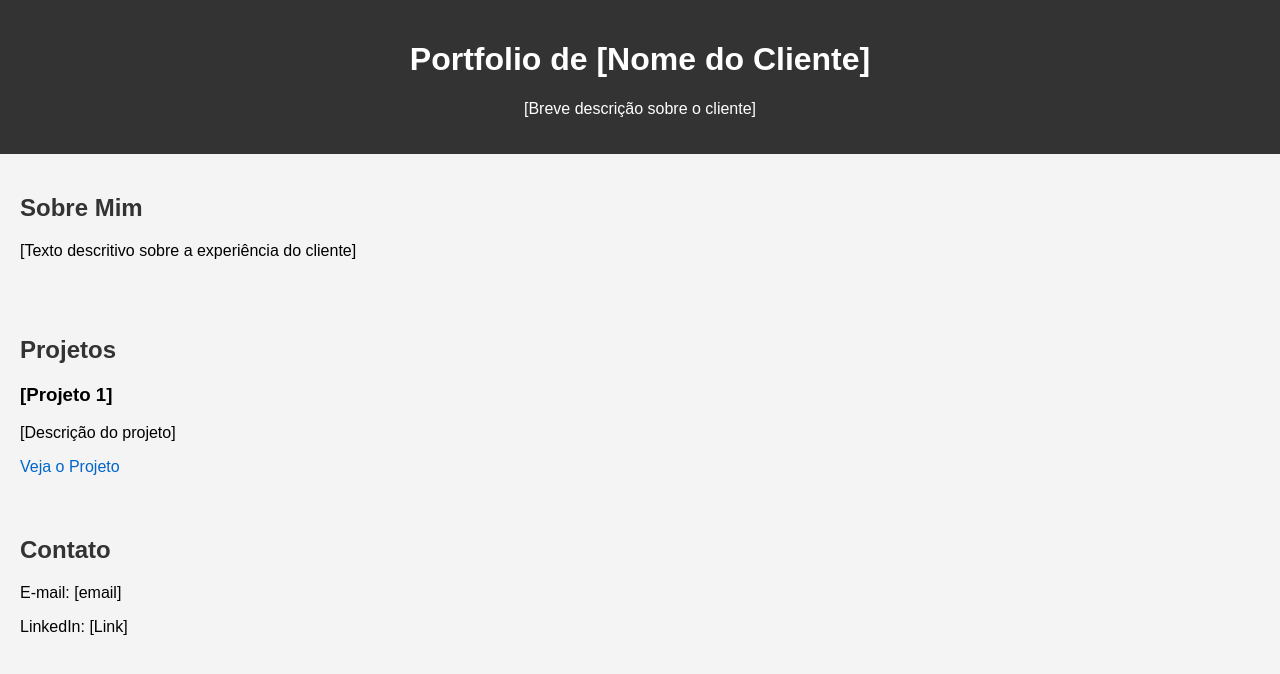
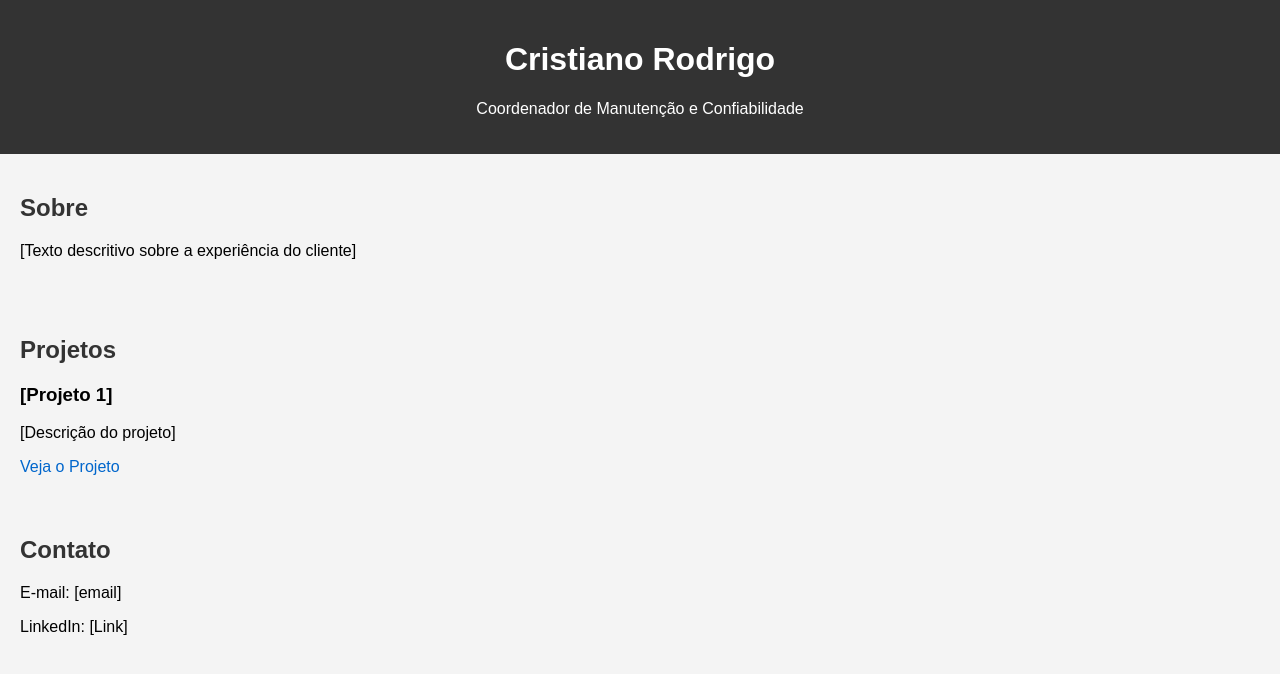
Before and after one commit to fmariano44/portfolioCristiano, a plain HTML site: page index.html in a window 1280 px wide. Drawn offline with Linux system fonts and the light colour scheme.

Commit message:
Update index.html

```diff
--- a/index.html
+++ b/index.html
@@ -8,12 +8,12 @@
 </head>
 <body>
     <header>
-        <h1>Portfolio de [Nome do Cliente]</h1>
-        <p>[Breve descrição sobre o cliente]</p>
+        <h1>Cristiano Rodrigo</h1>
+        <p>Coordenador de Manutenção e Confiabilidade</p>
     </header>
 
     <section id="sobre-mim">
-        <h2>Sobre Mim</h2>
+        <h2>Sobre</h2>
         <p>[Texto descritivo sobre a experiência do cliente]</p>
     </section>
 
```
